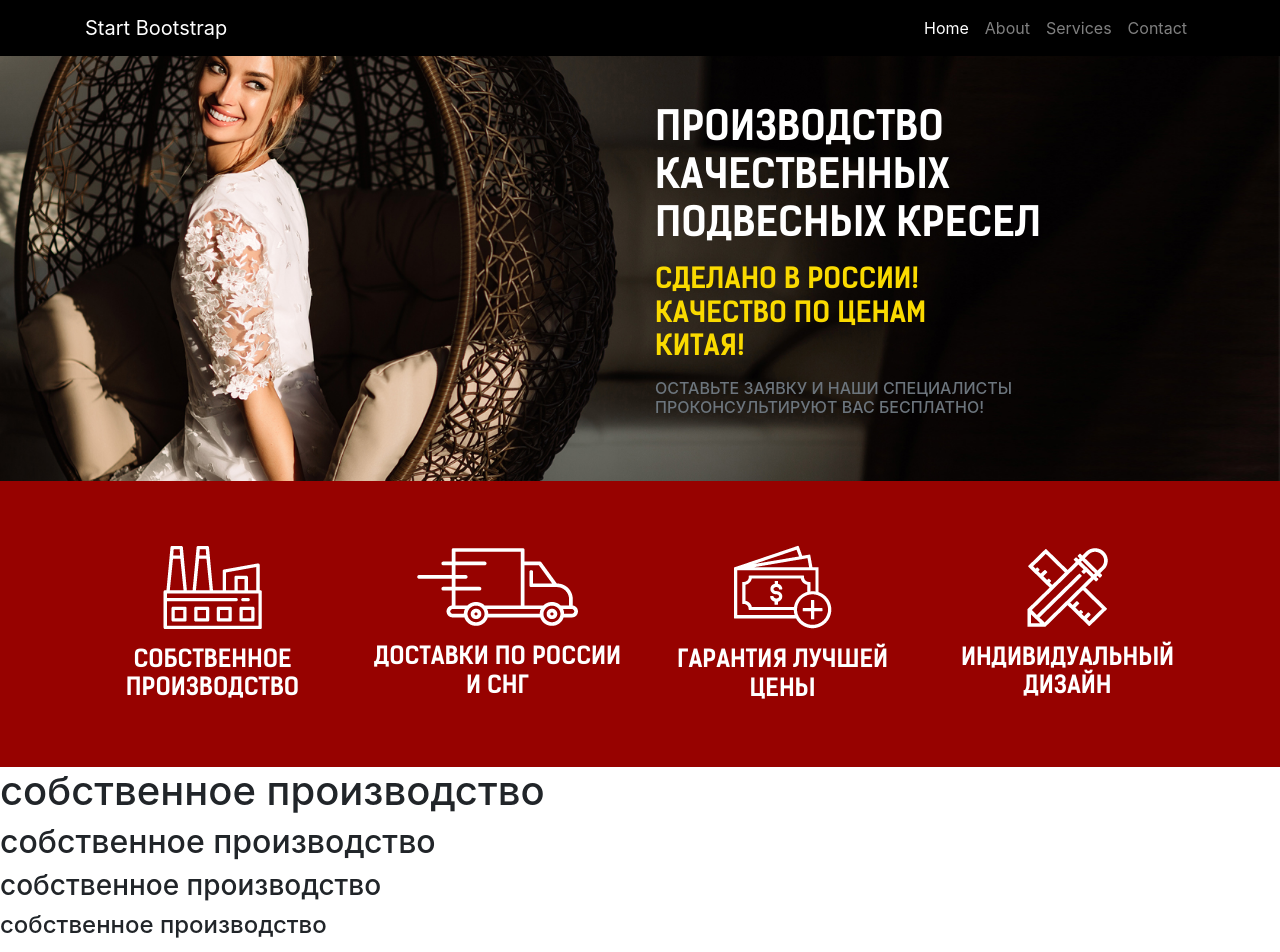
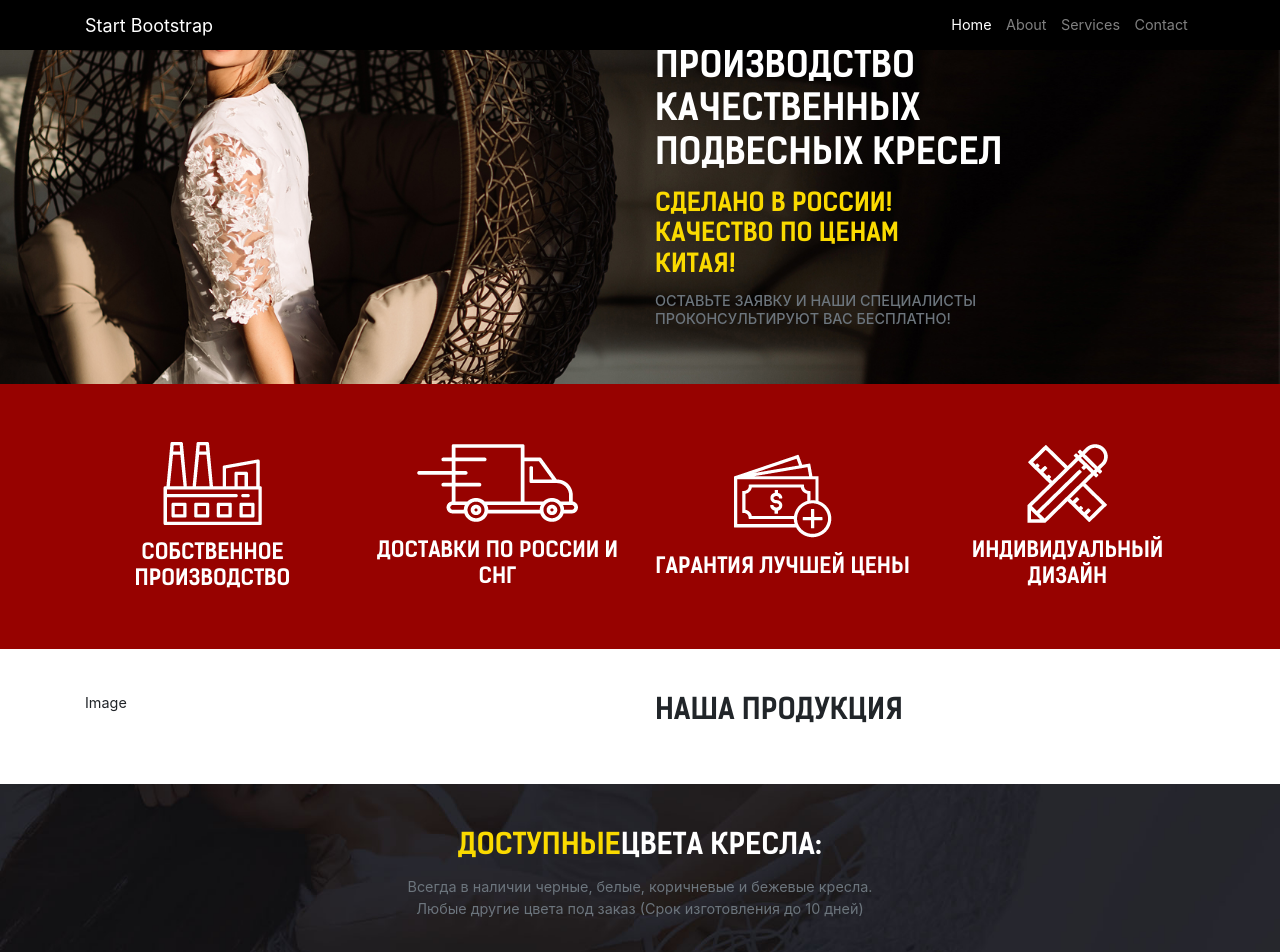
Before and after one commit to a2gil/plet4-boot, an Angular app: page / in a window 1280 px wide. Shown: the top 952 px of the page. Built offline with nearby package versions, Linux system fonts and the light colour scheme.

Commit message:
secondary

```diff
--- a/src/app/app.component.html
+++ b/src/app/app.component.html
@@ -1,6 +1,6 @@
 <app-nav></app-nav>
 
-<header class="py-5 bg-image-full" style="background-image: url('assets/background.jpg');">
+<header class="py-5 bg-image-full" style="background-image: url('assets/x2fS.jpg');">
   <!-- <img class="img-fluid d-block mx-auto" src="http://placehold.it/200x200&text=Logo" alt=""> -->
   <div class="row">
     <div class="col-sm-6 offset-sm-6">
@@ -35,6 +35,36 @@
     </div>
   </div>
 </section>
+
+<section class="py-5">
+  <div class="container">
+    <div class="row">
+      <div class="col">Image</div>
+      <div class="col">
+        <h2><p class="text-uppercase font-ksb">наша продукция</p></h2>
+      </div>
+    </div>
+  </div>
+</section>
+
+<section class="py-5 bg-image-full" style="background-image: url('assets/k5LxoP.jpg');">
+  <div class="container">
+    <div class="row">
+      <div class="col text-center">
+          <h2>
+            <p class="text-uppercase font-ksb">
+              <span class="text-primary">доступные</span>
+              <span class="text-white">цвета кресла:</span>
+            </p>
+          </h2>
+          <p class="text-secondary">Всегда в наличии черные, белые, коричневые и бежевые кресла. <br> Любые другие цвета под заказ (Срок изготовления до 10 дней)</p>
+      </div>
+    </div>
+    <div class="row">
+
+    </div>
+  </div>
+</section>
 <h1>собственное производство</h1>
 <h2>собственное производство</h2>
 <h3>собственное производство</h3>
--- a/src/app/app.component.scss
+++ b/src/app/app.component.scss
@@ -0,0 +1,4 @@
+.available-color {
+    width: 52px;
+    height: 52px;
+}
--- a/src/styles.scss
+++ b/src/styles.scss
@@ -5,11 +5,35 @@ $info: #970200;
 $dark: #000;
 
 
+
+
 @import '../node_modules/bootstrap/scss/bootstrap.scss';
 
-body {
-    padding-top: 54px;
+html {
+    font-size: 1rem;
 }
+
+@include media-breakpoint-up(sm) {
+    html {
+      font-size: 0.6rem;
+    }
+}
+
+@include media-breakpoint-up(md) {
+    html {
+      font-size: 0.9rem;
+    }
+}
+
+@include media-breakpoint-up(lg) {
+    html {
+      font-size: 0.9rem;
+    }
+}
+
+// body {
+//     padding-top: 54px;
+// }
 
 .bg-image-full {
     background: no-repeat center center scroll;
```
Also changed, not shown: src/assets/k5LxoP.jpg (added), src/assets/x2fS.jpg (renamed from src/assets/background.jpg).
